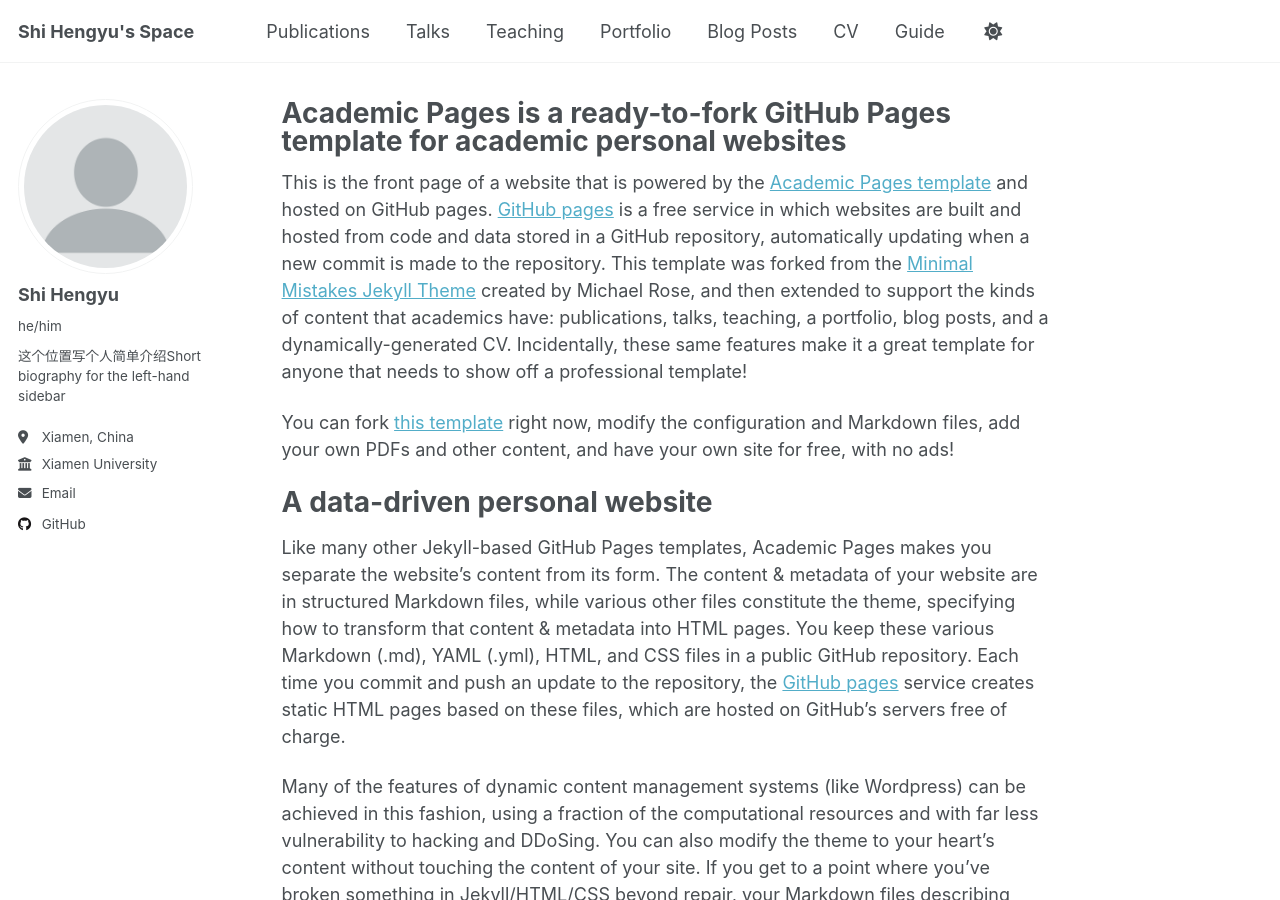
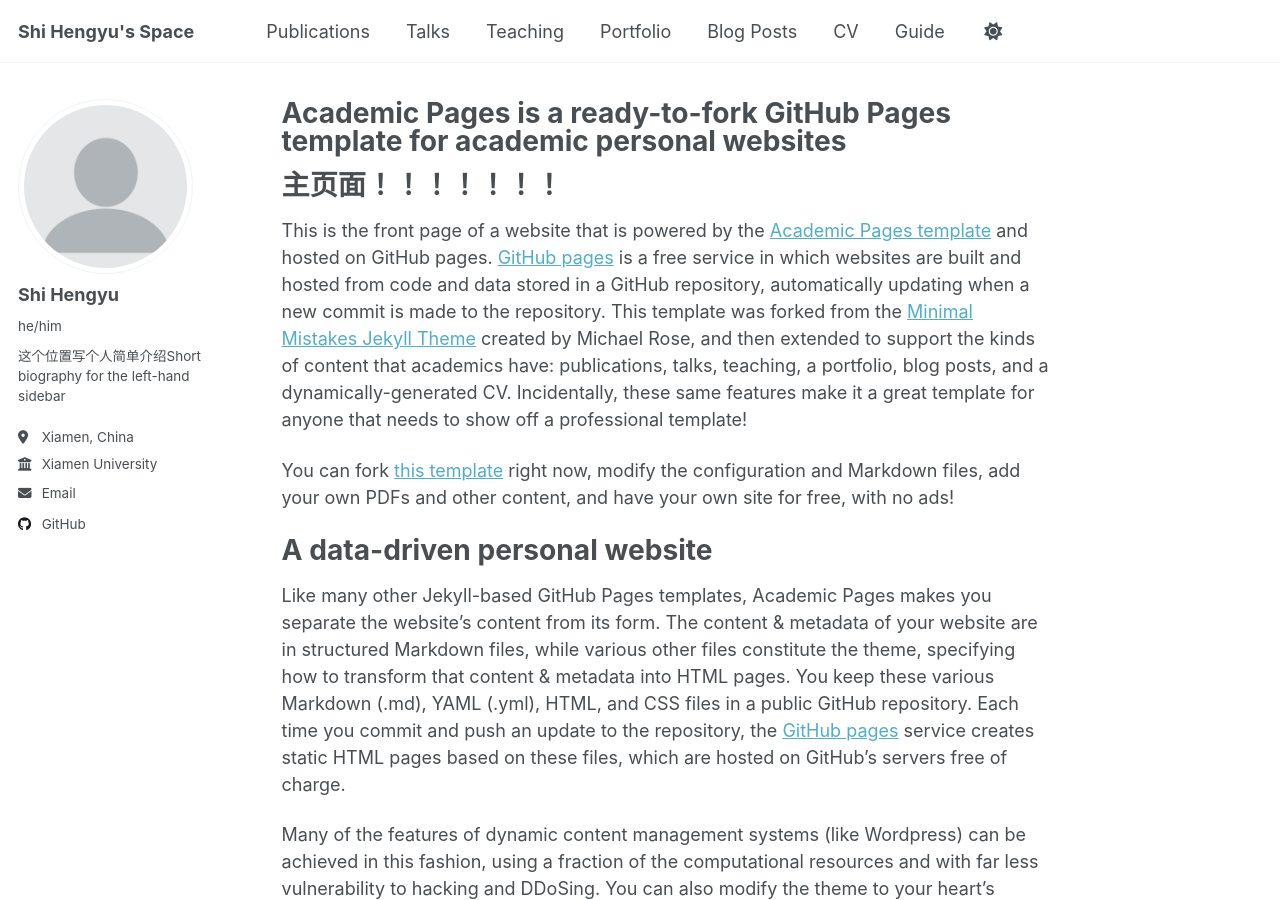
Before and after one commit to ShiHengyu111/ShiHengyu111.github.io, a Jekyll site: the page built from _pages/about.md, in a window 1280 px wide and 900 px high. Built offline with Jekyll 4.4.1, drawn with Linux system fonts in a browser that asks for light colours; a script that is not in the unit is left out.

Commit message:
Update about.md

```diff
--- a/_pages/about.md
+++ b/_pages/about.md
@@ -6,6 +6,9 @@ redirect_from:
   - /about/
   - /about.html
 ---
+
+主页面！！！！！！！
+======
 
 This is the front page of a website that is powered by the [Academic Pages template](https://github.com/academicpages/academicpages.github.io) and hosted on GitHub pages. [GitHub pages](https://pages.github.com) is a free service in which websites are built and hosted from code and data stored in a GitHub repository, automatically updating when a new commit is made to the repository. This template was forked from the [Minimal Mistakes Jekyll Theme](https://mmistakes.github.io/minimal-mistakes/) created by Michael Rose, and then extended to support the kinds of content that academics have: publications, talks, teaching, a portfolio, blog posts, and a dynamically-generated CV. Incidentally, these same features make it a great template for anyone that needs to show off a professional template!
 
```
